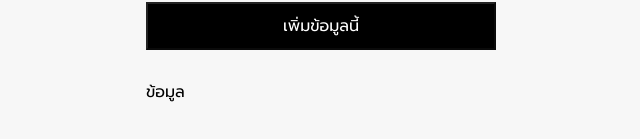
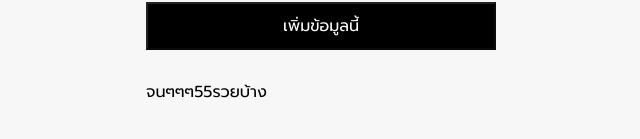
Before and after one commit to Dernorayytor/my_react_practice, a React (Create React App) app in the folder react-basic/: page / in a window 1280 px wide. Shown: the part 497-636 px from the top of the page, without its empty margins (319-959 px from the left). Built offline with nearby package versions, Linux system fonts and the light colour scheme.

Commit message:
useContext (ใช้useContext เพื่อให้รวบรัดลดการใช้Consumerให้ยุ่งยาก)

```diff
--- a/react-basic/src/App.js
+++ b/react-basic/src/App.js
@@ -16,7 +16,7 @@ function App() {
       })
   }
   return (
-    <DataContext.Provider value={"ข้อมูล"}>  {/*เป็นข้อมูลกลางที่สามารถดึงไปใช้ได้กัน*/}
+    <DataContext.Provider value={"จนๆๆๆ55รวยบ้าง"}>  {/*เป็นข้อมูลกลางที่สามารถดึงไปใช้ได้กัน*/}
       <div className='container'>
         <Title/>
         <FormComponent onAddItem = {onAddNewItem}/> {/*สร้างฟังก์ชั่นเพื่อรอรับค้าที่จะส่งมาจาก FromComponent.js*/}
--- a/react-basic/src/component/Item.js
+++ b/react-basic/src/component/Item.js
@@ -2,16 +2,16 @@ import React from 'react';
 import "../style/item.css"
 import PropTypes from 'prop-types'; // ES6
 import DataContext from './../data/DataContext';
+import { useContext } from 'react';
 
 const Item =(props)=>{
     const {title,amount}= props //ไม่ต้องมา props.amount เก็บไว้ เพื่อเรียกใช้ amount
     const status = amount<0 ? 'expense' : 'income'
     const symbol = amount<0 ? '-' : '+' //หรือ amount<0 ? '' : '+' ถ้าไม่ใช้ Math.abs(amount)
+    const nameContext = useContext(DataContext)
     return (
         <li className={status}>{title}<span>{symbol}{Math.abs(amount)}</span>
-        <DataContext.Consumer>
-               {value=><p>{value}</p>}
-        </DataContext.Consumer>
+        {nameContext}
         </li>
 );
 }
--- a/react-basic/src/component/Transaction.js
+++ b/react-basic/src/component/Transaction.js
@@ -1,15 +1,14 @@
 import { Item,Item2 } from "./Item";
 import "../style/Transaction.css"
 import DataContext from "../data/DataContext";
+import { useContext } from "react";
 
 const Transaction =(props)=>{
     const {items} = props
-
+    const nameContext = useContext(DataContext)
     return (
         <div>
-            <DataContext.Consumer>
-               {value=><p>{value}</p>}
-            </DataContext.Consumer>
+            {nameContext}
 
             <ul className="item-list">
             {/* แบบloopไม่ต้องมาคอยกำหนดเวลาเพิ่มข้อมูล*/}
```
